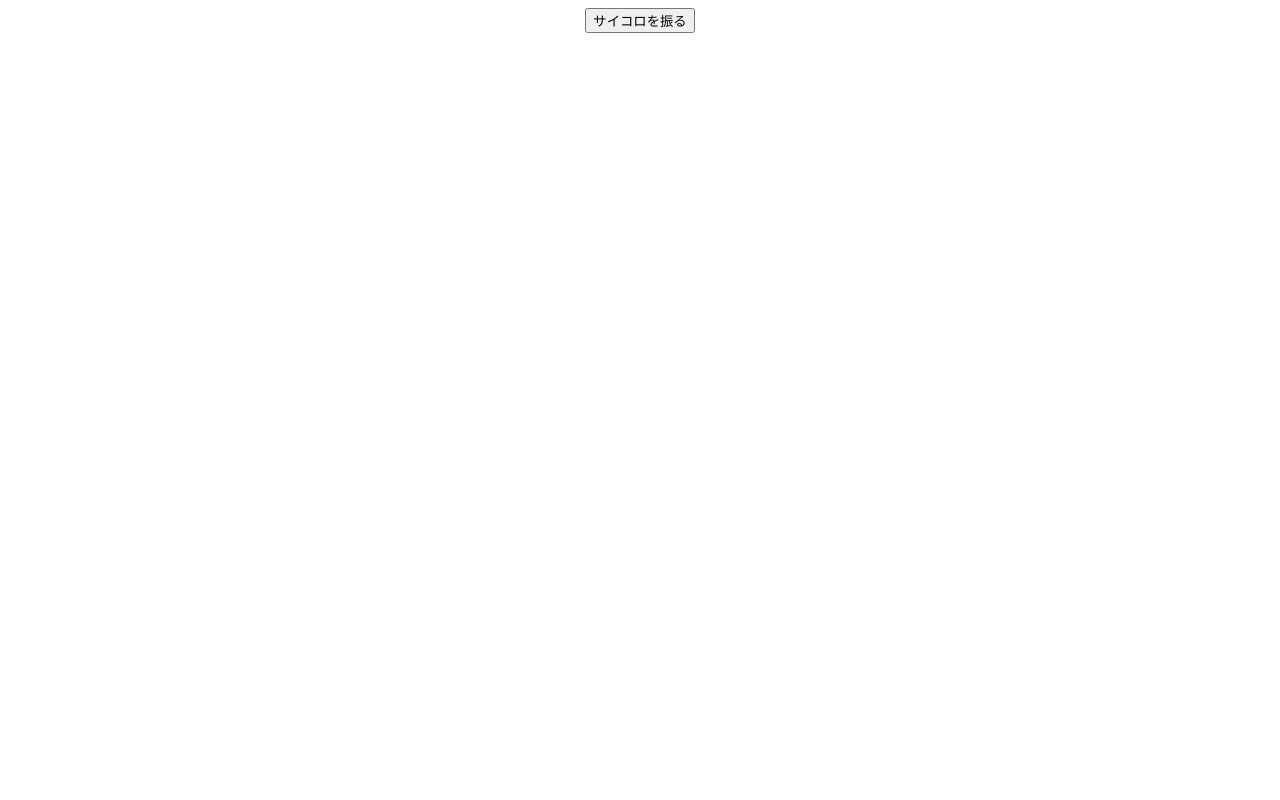
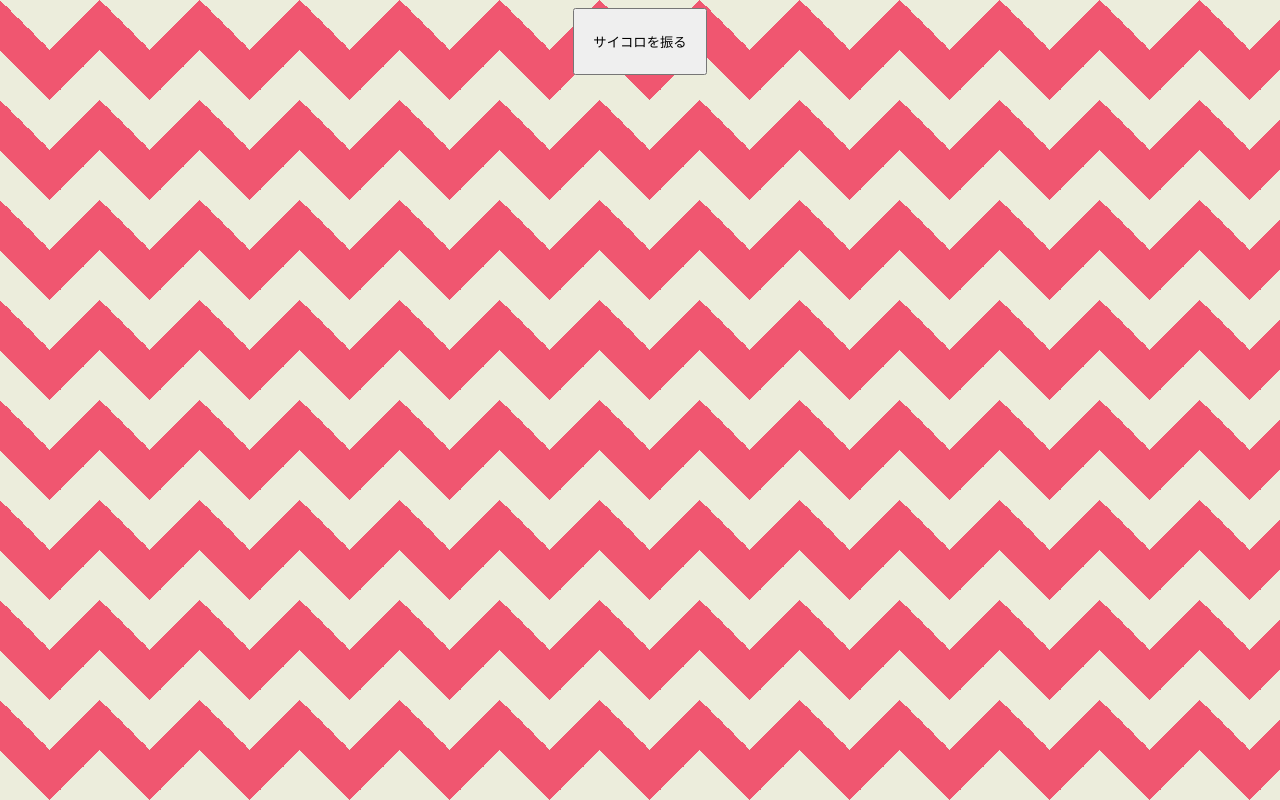
Before and after one commit to 20123029/conversation_topic_dice, a plain HTML site: page index.html in a window 1280 px wide. Drawn offline with Linux system fonts and the light colour scheme.

Commit message:
Update index.html

```diff
--- a/index.html
+++ b/index.html
@@ -12,7 +12,9 @@
 
         #display {
             background-image: linear-gradient(rgb(103, 220, 255), rgb(228, 255, 203));
-            width: 500px;
+            font-size: 3rem;
+            width: auto;
+            height: auto;
             text-align: center;
             border-radius: 2em;
         }
@@ -20,6 +22,21 @@
         #output {
             display: flex;
             justify-content: space-around;
+        }
+
+        button {
+            width: 10em;
+            height: 5em;
+        }
+
+        body {
+            background:
+                linear-gradient(135deg, #ECEDDC 25%, transparent 25%) -50px 0,
+                linear-gradient(225deg, #ECEDDC 25%, transparent 25%) -50px 0,
+                linear-gradient(315deg, #ECEDDC 25%, transparent 25%),
+                linear-gradient(45deg, #ECEDDC 25%, transparent 25%);
+            background-size: 100px 100px;
+            background-color: #f05670;
         }
     </style>
 </head>
@@ -29,12 +46,13 @@
         <button class="dice-roll">サイコロを振る</button>
     </div>
     <div id="output"></div>
+
     <script>
         const diceRollBtn = document.querySelector(".dice-roll");
         const outputDiv = document.getElementById("output");
 
         diceRollBtn.addEventListener("click", () => {
-            const diceNum = Math.floor(Math.random() * 21) + 1;
+            const diceNum = Math.floor(Math.random() * 20) + 1;//* 20の部分はネタの数にしてください
             const apiUrl = `https://api.sssapi.app/1dpQL6uGtOxywqJeuxM7Y/${diceNum}`;
 
             fetch(apiUrl)
```
